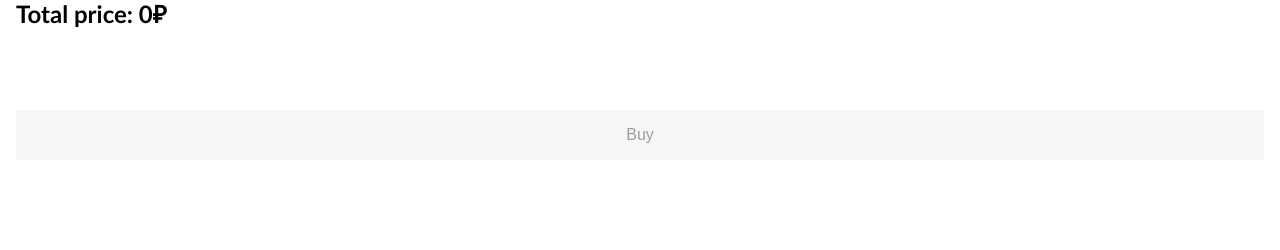
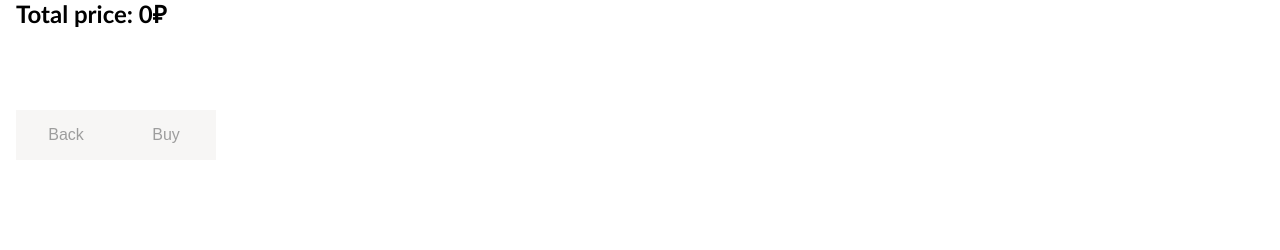
Before and after one commit to aivan3d66/food-shop, a React (Create React App) app: page /basket-page in a window 1280 px wide. Shown: the part 264-514 px from the top of the page. Built offline with nearby package versions, Linux system fonts and the light colour scheme.

Commit message:
add NavLink to start page

```diff
--- a/src/components/UI/Basket/index.tsx
+++ b/src/components/UI/Basket/index.tsx
@@ -2,6 +2,8 @@ import { Basket, BasketPrice, BasketProducts, BasketWrapper } from './component'
 import { useActions, useAppSelector } from '../../../utils/helpers'
 import Button from '../Button/Button'
 import { shopPageActions } from '../../../state/slices/shopPageSlice'
+import { NavLink } from 'react-router-dom'
+import { RouteNames } from '../../../routes/routes'
 
 export default () => {
     const { basketProducts } = useAppSelector((state) => state.shopPageReducer)
@@ -26,8 +28,8 @@ export default () => {
 
                                 return <li key={p.id}>
                                     <img src={p.image} />
-                                    <p>Name: {p.name}</p>
-                                    <p>Price: {p.price}</p>
+                                    <p>{p.name}</p>
+                                    <p>Price: <span>{p.price} &#8381;</span></p>
                                     <Button name={'Delete'} deliveryState={true} onClick={onDeleteHandler} />
                                 </li>
                             })
@@ -36,7 +38,12 @@ export default () => {
                 </BasketProducts>
                 <BasketPrice>
                     <span>Total price: {price}&#8381;</span>
-                    <Button name={'Buy'} deliveryState={basketProducts.length > 0} onClick={() => buyProducts({ products: [] })} />
+                    <div>
+                        <NavLink to={RouteNames.START_PAGE}>
+                            <Button name={'Back'} deliveryState={false}/>
+                        </NavLink>
+                        <Button name={'Buy'} deliveryState={basketProducts.length > 0} onClick={() => buyProducts({ products: [] })} />
+                    </div>
                 </BasketPrice>
             </BasketWrapper>
         </Basket>
```
